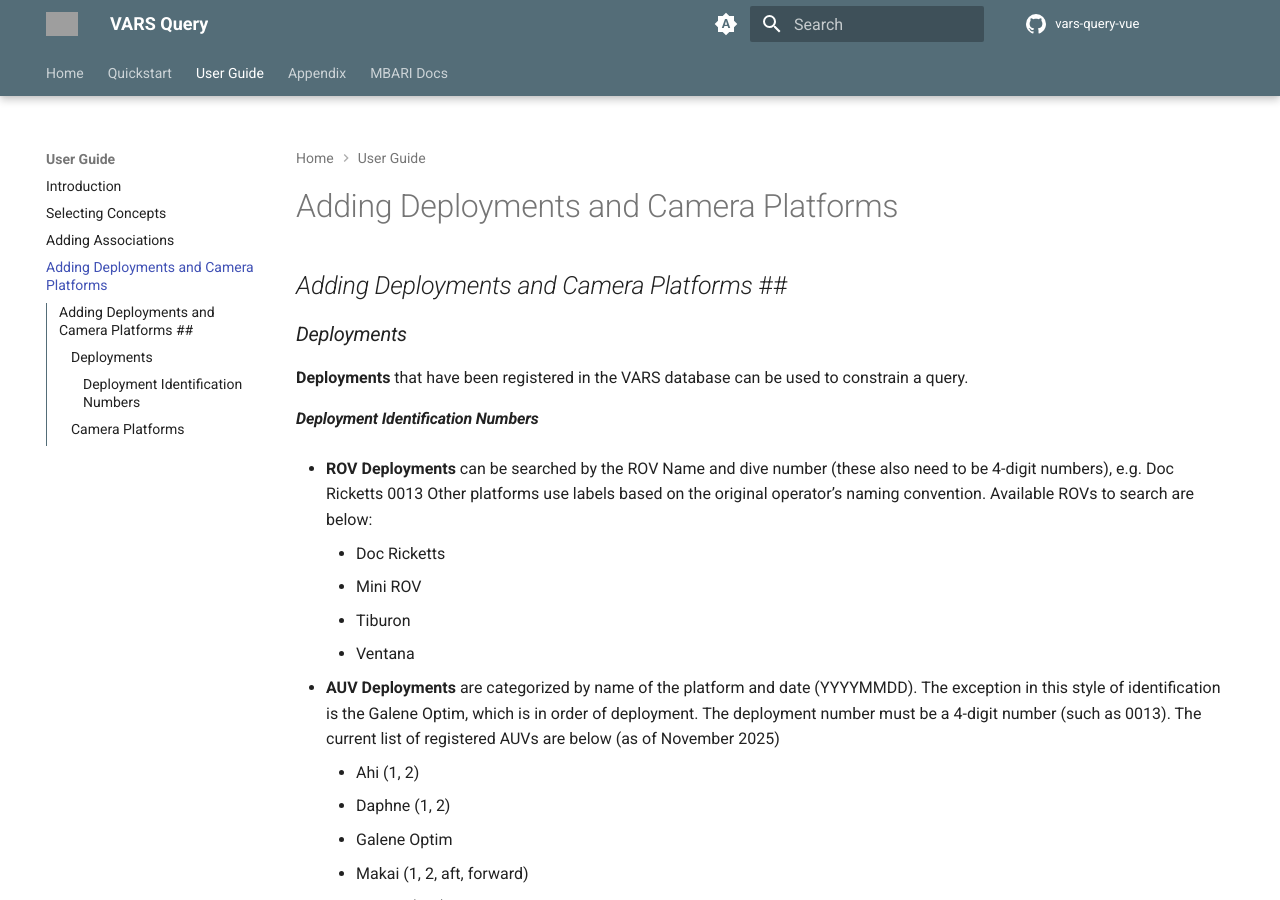
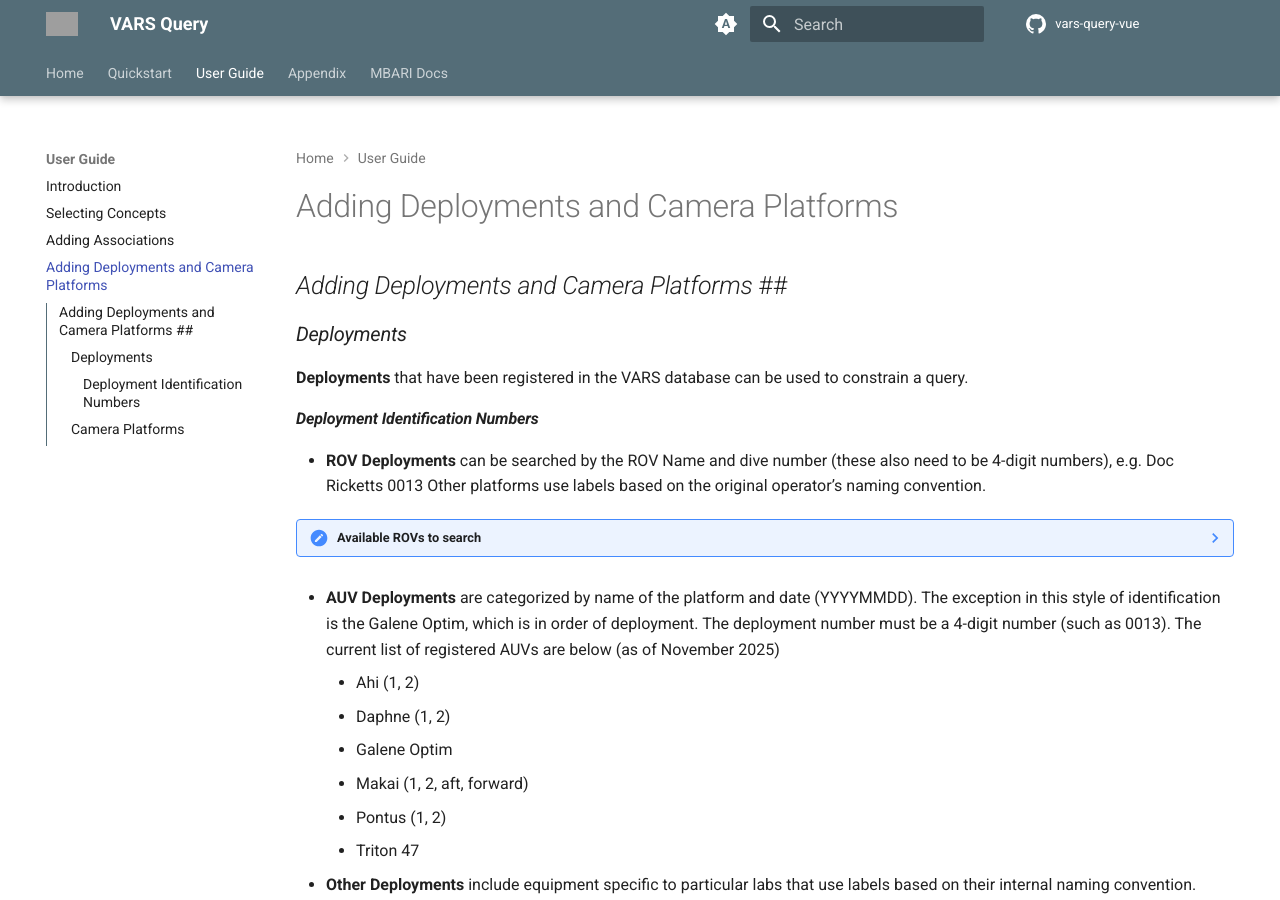
Before and after one commit to mbari-org/vars-query-vue, an MkDocs documentation site: the page built from docs/doc_04_add_deployments_cameraplatform.md, in a window 1280 px wide and 900 px high. Built offline with MkDocs 1.6.1 and Material for MkDocs 9.7.7, drawn with Linux system fonts in a browser that asks for light colours; comment, search, counter and statistics services are not loaded; grey boxes are pictures that could not be loaded.

```diff
--- a/docs/doc_04_add_deployments_cameraplatform.md
+++ b/docs/doc_04_add_deployments_cameraplatform.md
@@ -8,12 +8,14 @@
 
 
 -   **ROV Deployments** can be searched by the ROV Name and dive number (these also need to be  4-digit numbers), e.g. Doc Ricketts 0013
-Other platforms use labels based on the original operator’s naming convention. Available ROVs to search are below:
+Other platforms use labels based on the original operator’s naming convention.
 
-    - Doc Ricketts
-    - Mini ROV
-    - Tiburon
-    - Ventana
+??? note "Available ROVs to search"
+
+     *   Doc Ricketts
+     *   Mini ROV
+     *   Tiburon
+     *   Ventana
 
 
 
```
Also changed, not shown: docs/doc_03_add_associations.md (+0 -1 lines).
